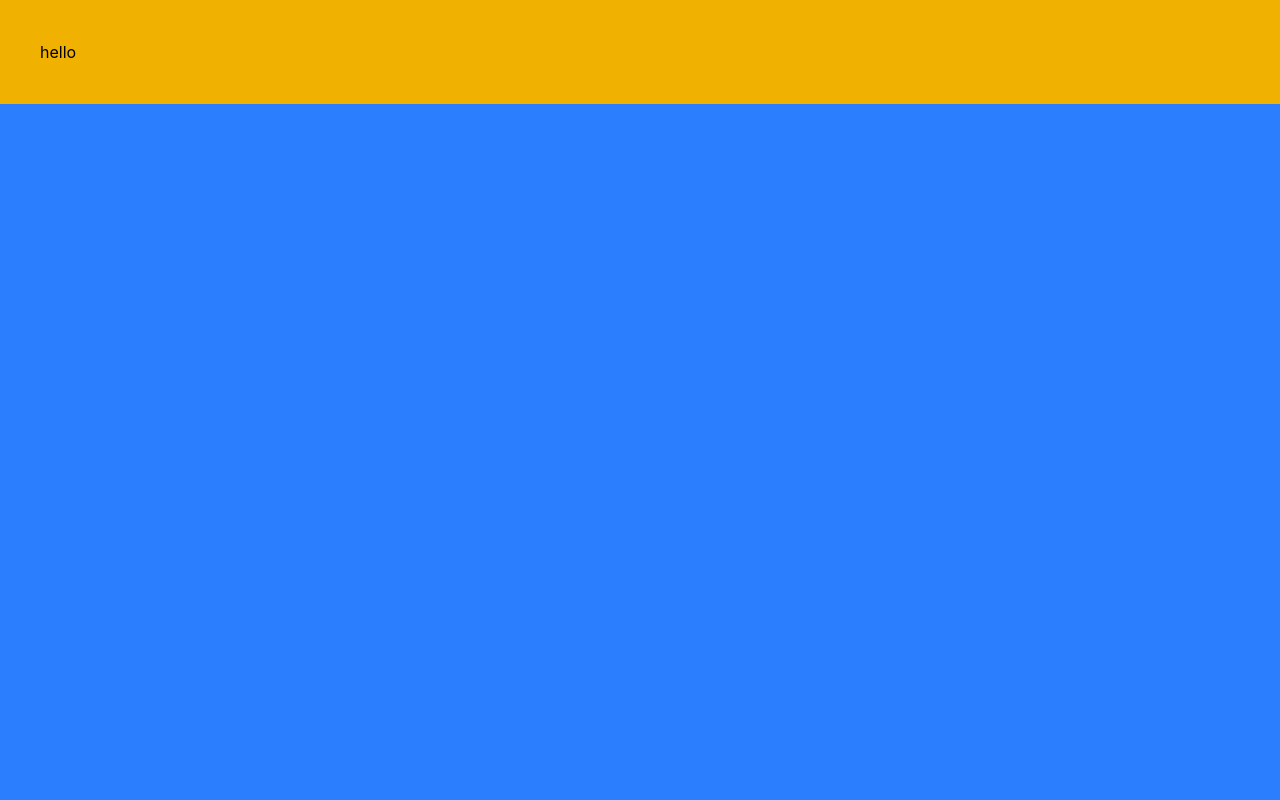
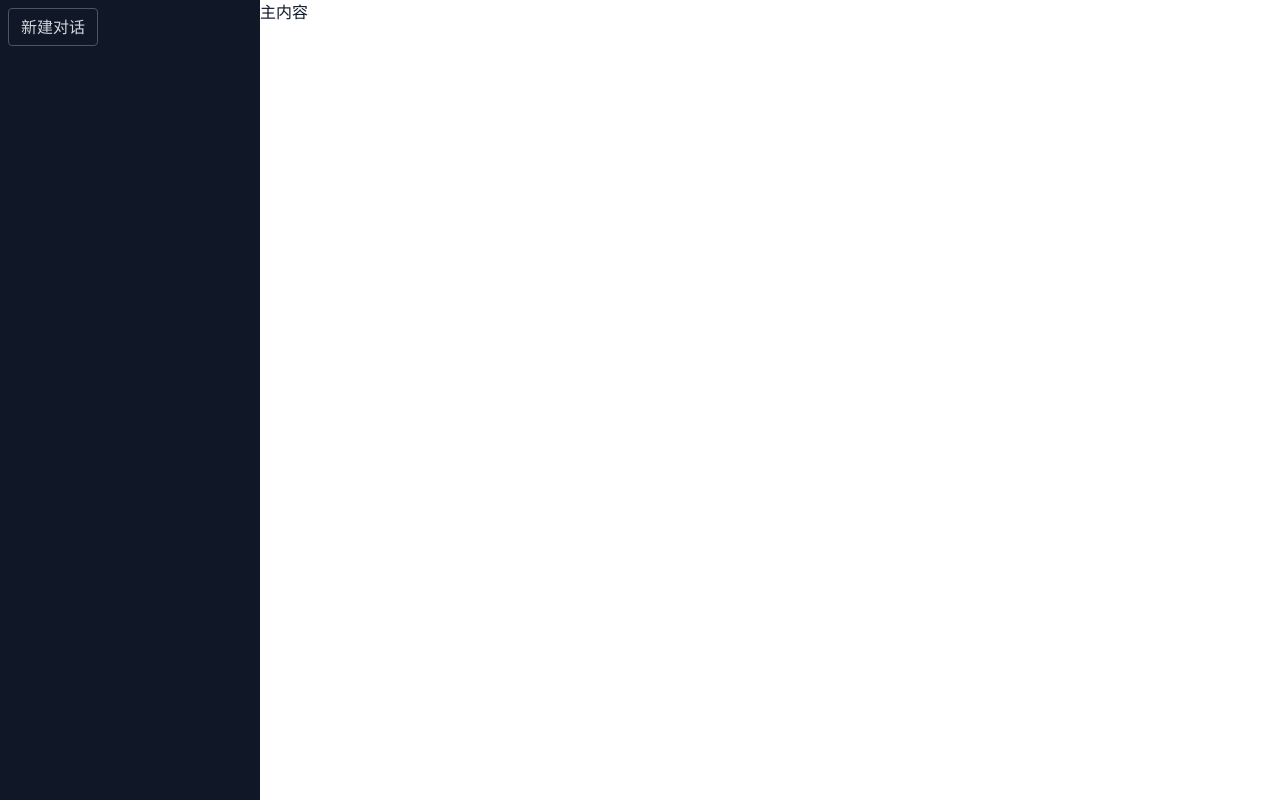
Before and after one commit to jacbo/chatgpt-app, a Next.js app: page / in a window 1280 px wide. Built offline with nearby package versions, Linux system fonts and the light colour scheme.

Commit message:
怎加按钮

```diff
--- a/app/globals.css
+++ b/app/globals.css
@@ -1,15 +1,7 @@
 @import "tailwindcss";
 
-:root {
-  --foreground-rgb: 0, 0, 0;
-  --background-start-rgb: 214, 219, 220;
-  --background-end-rgb: 255, 255, 255;
+@variant dark (&:where(.dark, .dark *));
+
+html,body {
+  height: 100%;
 }
-
-@media (prefers-color-scheme: dark) {
-  :root {
-    --foreground-rgb: 255, 255, 255;
-    --background-start-rgb: 0, 0, 0;
-    --background-end-rgb: 0, 0, 0;
-  }
-}
--- a/app/layout.tsx
+++ b/app/layout.tsx
@@ -12,7 +12,7 @@ export default function RootLayout({
 }) {
   return (
     <html lang="zh">
-      <body className="bg-blue-500">{children}</body>
+      <body className="">{children}</body>
     </html>
   )
 }
--- a/app/page.tsx
+++ b/app/page.tsx
@@ -3,8 +3,9 @@ import Main from "@/components/home/Main";
 
 export default function Home() {
   return (
-    <main className="bg-yellow-500 p-10">
-     <p>hello</p>
+    <main className="flex h-full">
+     <Navigation />
+     <Main />
     </main>
   )
 }
--- /dev/null
+++ b/components/common/Button.tsx
@@ -0,0 +1,10 @@
+import { ComponentPropsWithoutRef } from "react";
+
+export default function Button({children, className, ...props}:ComponentPropsWithoutRef<'button'>) {
+  return (
+    <button className={`border border-gray-600 rounded px-3 py-1.5 hover:bg-gray-800 active:bg-blue-700 ${className}`}
+    {...props}>
+      {children}
+    </button>
+  )
+}
--- a/components/home/Main.tsx
+++ b/components/home/Main.tsx
@@ -1,3 +1,3 @@
 export default function Main() {
-    return <main>主内容</main>
+    return <main className="flex-1 bg-white text-gray-900 dark:bg-gray-600 dark:text-gray-100">主内容</main>
 }
--- a/components/home/Navigation.tsx
+++ b/components/home/Navigation.tsx
@@ -1,3 +1,7 @@
+import Button from "@/components/common/Button";
+
 export default function Navigation() {
-    return <nav>导航</nav>
+    return <nav className="h-full w-[260px] bg-gray-900 text-gray-300 p-2">
+        <Button>新建对话</Button>
+    </nav>
 }
--- a/tailwind.config.js
+++ b/tailwind.config.js
@@ -1,5 +1,6 @@
 /** @type {import('tailwindcss').Config} */
 module.exports = {
+  darkMode: 'class',
   content: [
     './pages/**/*.{js,ts,jsx,tsx,mdx}',
     './components/**/*.{js,ts,jsx,tsx,mdx}',
@@ -7,11 +8,6 @@ module.exports = {
   ],
   theme: {
     extend: {
-      backgroundImage: {
-        'gradient-radial': 'radial-gradient(var(--tw-gradient-stops))',
-        'gradient-conic':
-          'conic-gradient(from 180deg at 50% 50%, var(--tw-gradient-stops))',
-      },
     },
   },
   plugins: [],
```
